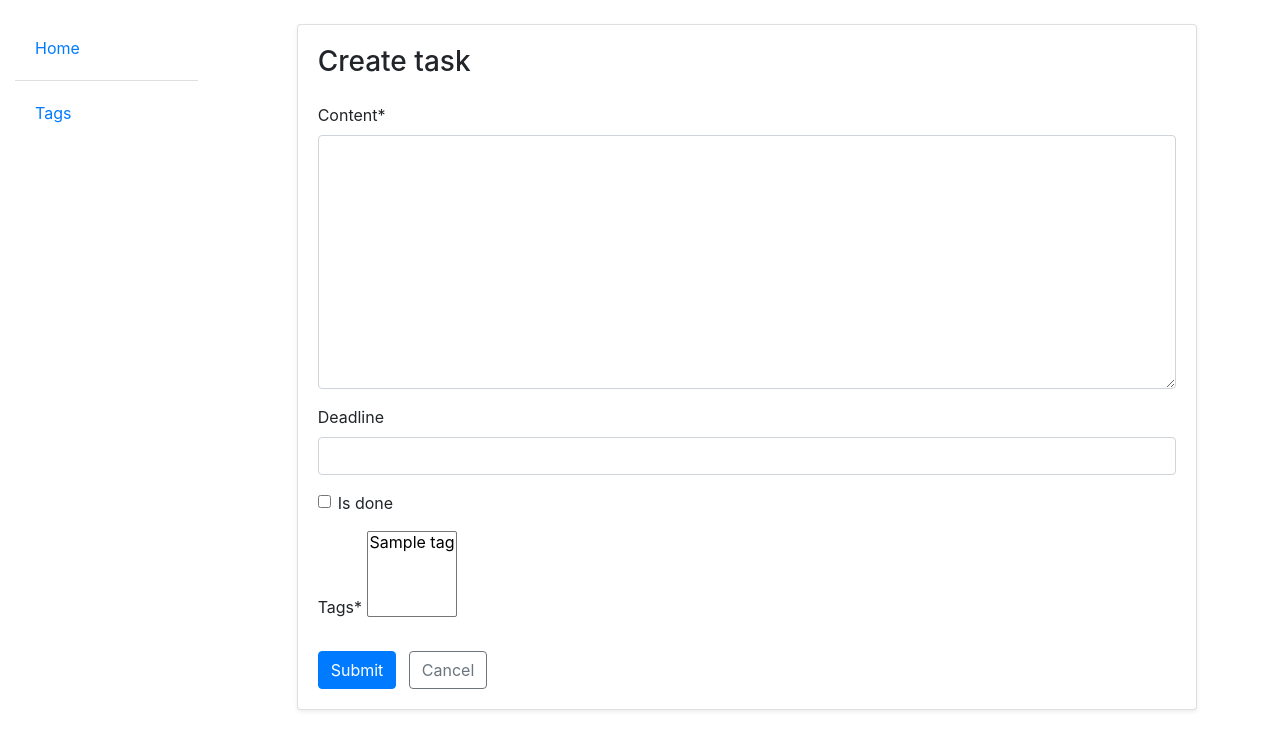
After one commit to SerhiiAm/todo-list, a Django app: page /tasks/create/ in a window 1280 px wide. The commit adds this page. Shown: the top 750 px of the page. Run offline with Django 5.2, Linux system fonts and the light colour scheme; tables that the repository leaves empty hold one stand-in row (values such as "Sample post"); some libraries are stand-ins or nearby versions.

Commit message:
Create task form template and update index page for task list

```diff
--- a/templates/tasks/index.html
+++ b/templates/tasks/index.html
@@ -4,7 +4,7 @@
   <div class="d-flex justify-content-between align-items-center mt-3 mb-4">
     <h1>TODO list</h1>
 
-    <a href="#" class="btn btn-primary">Add task</a>
+    <a href="{% url 'tasks:task-create' %}" class="btn btn-primary">Add task</a>
   </div>
 
 
--- /dev/null
+++ b/templates/tasks/task_form.html
@@ -0,0 +1,22 @@
+{% extends "base.html" %}
+{% load crispy_forms_filters %}
+
+{% block content %}
+  <div class="card shadow-sm mt-4 mx-auto" style="max-width: 900px;">
+    <div class="card-body">
+
+      <h1 class="card-title h3 mb-4">{{ object|yesno:"Update,Create" }} task</h1>
+
+      <form action="" method="post" novalidate>
+        {% csrf_token %}
+        {{ form|crispy }}
+
+        <div class="mt-4">
+          <input type="submit" value="Submit" class="btn btn-primary mr-2">
+
+          <a href="{% url 'tasks:index' %}" class="btn btn-outline-secondary">Cancel</a>
+        </div>
+      </form>
+    </div>
+  </div>
+{% endblock %}
```
